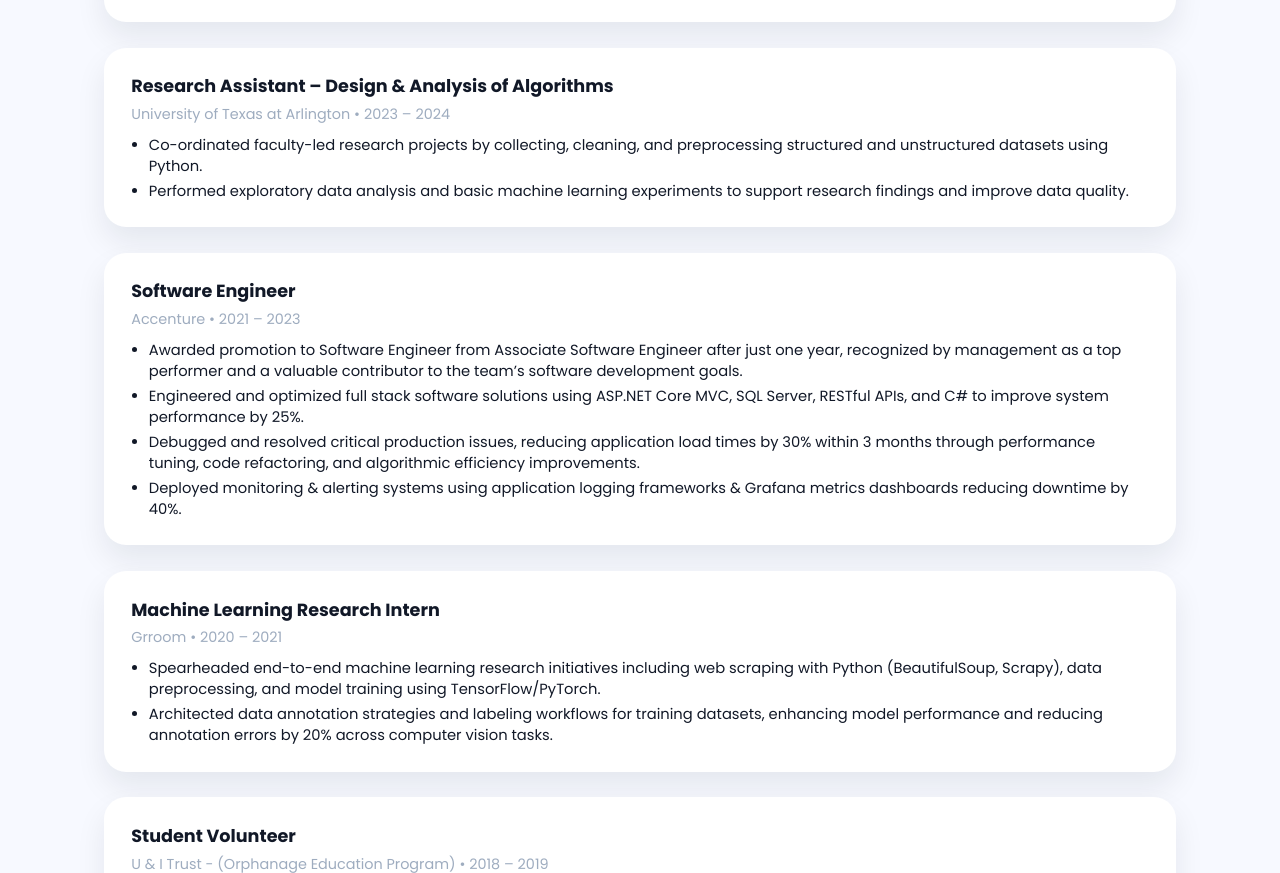
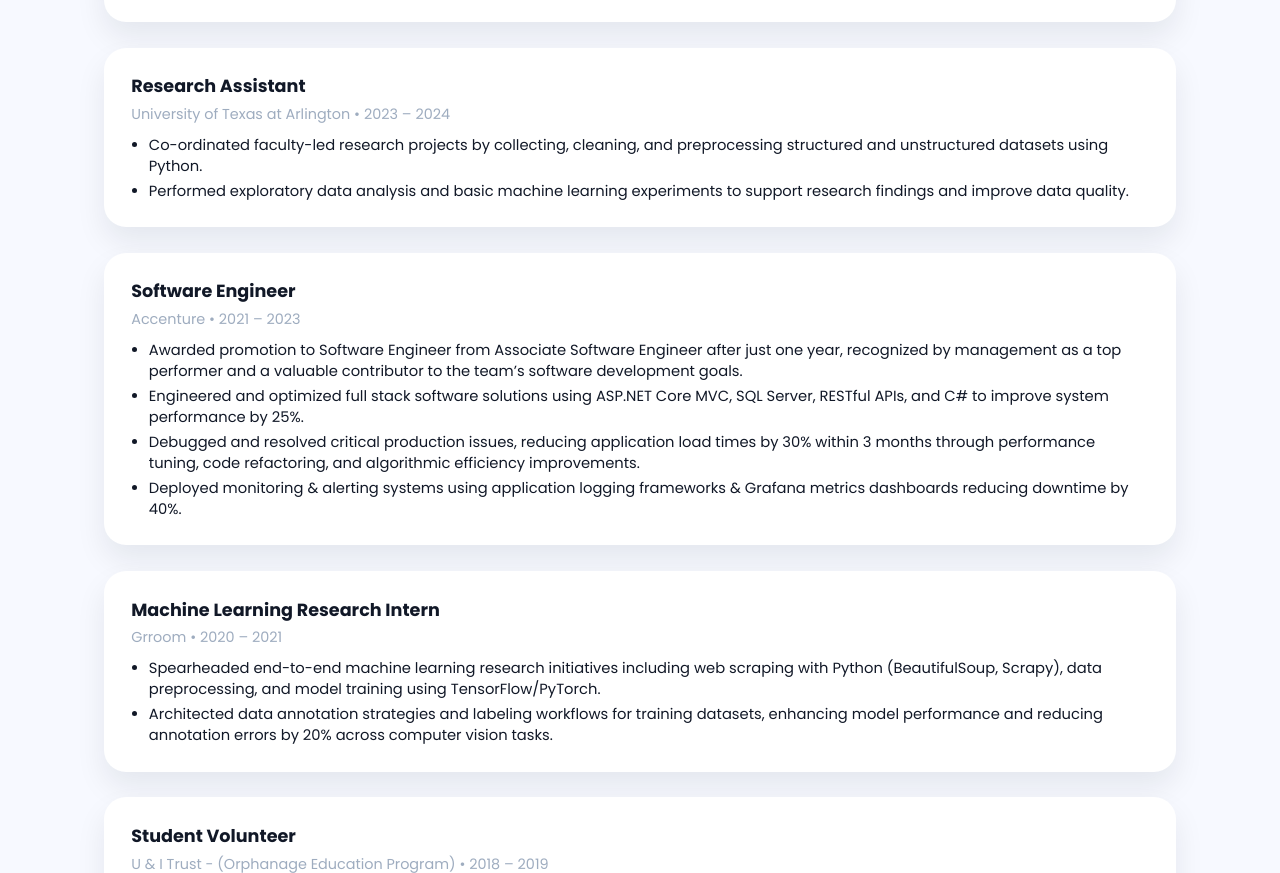
Before and after one commit to rajatd23/rajatdungarwal-portfolio, a plain HTML site: page index.html in a window 1280 px wide. Shown: the part 2248-3121 px from the top of the page. Drawn offline with Linux system fonts and the light colour scheme.

Commit message:
Corrected research assistant position

```diff
--- a/index.html
+++ b/index.html
@@ -188,7 +188,7 @@ reducing data inconsistencies by 18% and accelerating model training cycles by 2
         </article>
 
         <article class="timeline-item">
-          <h3>Research Assistant – Design &amp; Analysis of Algorithms</h3>
+          <h3>Research Assistant</h3>
           <p class="timeline-meta">University of Texas at Arlington • 2023 – 2024</p>
           <ul>
             <li>Co-ordinated faculty-led research projects by collecting, cleaning, and preprocessing structured and unstructured datasets using Python.</li>
```
